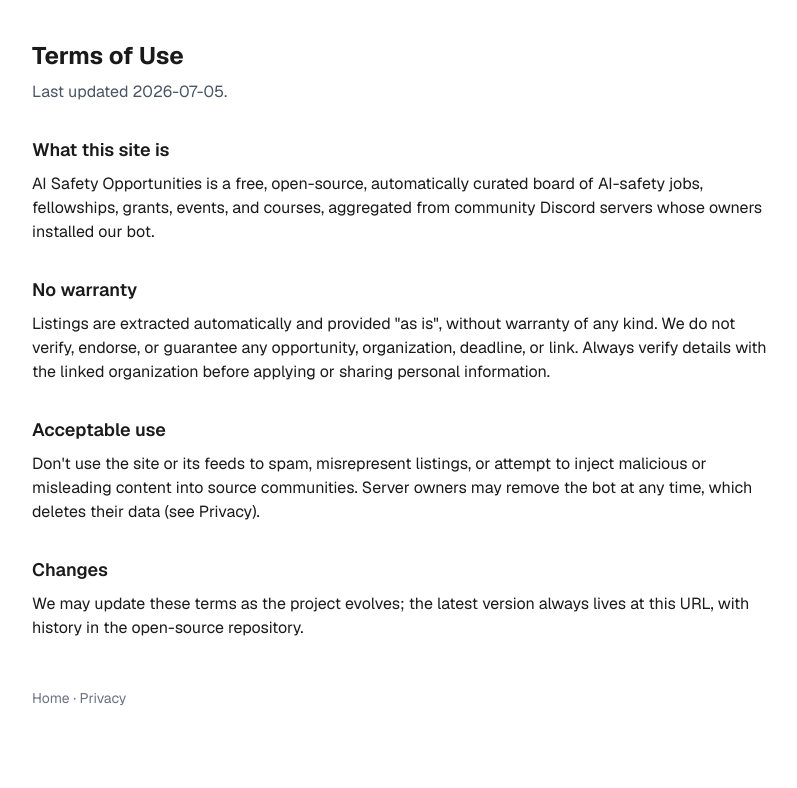
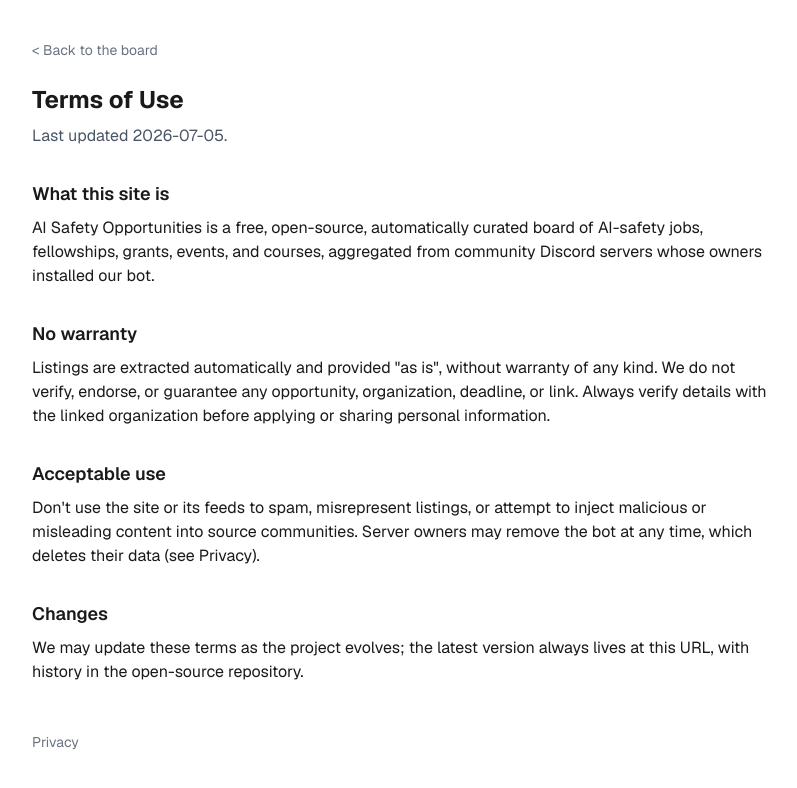
Before and after one commit to kaustubhkislay/aisafety-opportunities, a Next.js app in the folder web/: page /terms in a window 1280 px wide. Shown: the top 788 px of the page, without its empty margins (240-1037 px from the left). Built offline with nearby package versions, Linux system fonts and the light colour scheme; a web font is replaced by a local one.

Commit message:
style: top back-to-board link on terms; drop redundant footer Home links
Co-Authored-By: Claude Fable 5 <noreply@anthropic.com>

```diff
--- a/web/app/privacy/page.tsx
+++ b/web/app/privacy/page.tsx
@@ -86,10 +86,6 @@ export default function PrivacyPage() {
       </section>
 
       <footer className="mt-12 text-sm text-gray-500">
-        <Link href="/" className="transition-colors hover:text-[var(--brand-hover)]">
-          Home
-        </Link>{" "}
-        ·{" "}
         <Link href="/terms" className="transition-colors hover:text-[var(--brand-hover)]">
           Terms
         </Link>
--- a/web/app/terms/page.tsx
+++ b/web/app/terms/page.tsx
@@ -9,6 +9,11 @@ export const metadata: Metadata = {
 export default function TermsPage() {
   return (
     <main className="mx-auto max-w-3xl px-4 py-10">
+      <nav className="mb-6 text-sm text-gray-500">
+        <Link href="/" className="transition-colors hover:text-[var(--brand-hover)]">
+          {"< Back to the board"}
+        </Link>
+      </nav>
       <h1 className="text-2xl font-bold">Terms of Use</h1>
       <p className="mt-2 text-gray-600">Last updated 2026-07-05.</p>
 
@@ -53,10 +58,6 @@ export default function TermsPage() {
       </section>
 
       <footer className="mt-12 text-sm text-gray-500">
-        <Link href="/" className="transition-colors hover:text-[var(--brand-hover)]">
-          Home
-        </Link>{" "}
-        ·{" "}
         <Link href="/privacy" className="transition-colors hover:text-[var(--brand-hover)]">
           Privacy
         </Link>
```
